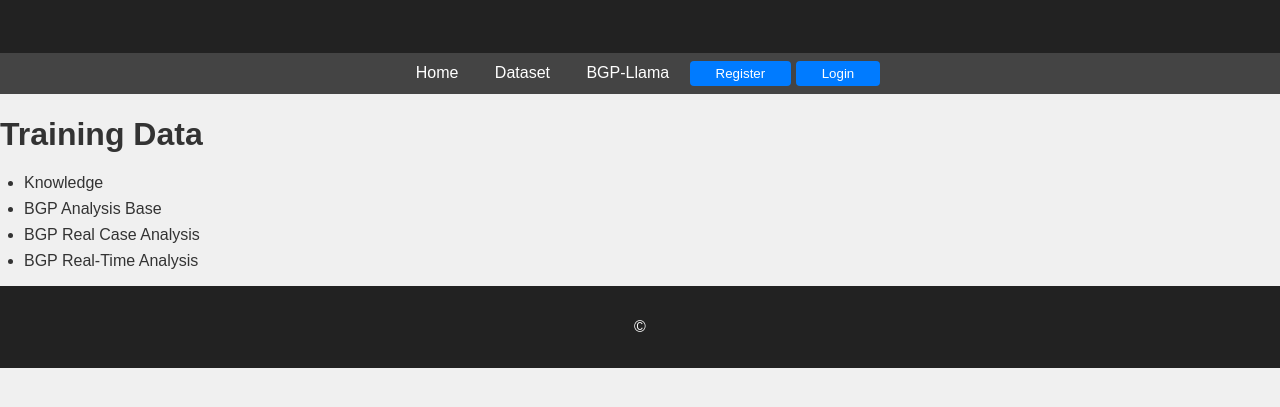
After one commit to hyonbokan/BGP-LLaMA-webservice, a Django app: page /app_1/dataset in a window 1280 px wide. The commit adds this page. Shown: the top 407 px of the page. Run offline with Django 4.2, Linux system fonts and the light colour scheme; some libraries are stand-ins or nearby versions.

Commit message:
dataset tab

```diff
--- a/app_1/urls.py
+++ b/app_1/urls.py
@@ -14,5 +14,6 @@ urlpatterns = [
     path('video_detail/<slug:slug>', views.VIDEO_DETAIL, name='video_detail'),
     path('playlist_detail/<slug:slug>', views.PLAYLIST_DETAIL, name='playlist_detail'),
     path('gallery',views.GALLERY,name='gallery'),
-    path('search',views.SEARCH,name='search')
+    path('search',views.SEARCH,name='search'),
+    path('dataset', views.DATASET, name='dataset'),
 ]
--- a/app_1/views.py
+++ b/app_1/views.py
@@ -43,8 +43,12 @@ def BOOK_DATA(request):
 
     return JsonResponse(books, safe=False)
 
+def DATASET(request):
+    titles = ['Knowledge', 'BGP Analysis Base', 'BGP Real Case Analysis', 'BGP Real-Time Analysis']
+    return render(request, 'dataset.html', {'titles': titles})
+
 def AI_GGML(request):
-    model_id = 'meta-llama/Llama-2-7b-chat-hf'
+    model_id = 'hyonbokan/BGP-LLaMA7-BGPStream-5k-cutoff-1024-max-2048'
     device = f'cuda:{cuda.current_device()}' if cuda.is_available() else 'cpu'
 
     # Need auth token for these
@@ -68,13 +72,11 @@ def AI_GGML(request):
 )
 
     # tokenizer.pad_token_id = (0)
-    tokenizer.pad_token = tokenizer.eos_token
-    tokenizer.padding_side = "right"
-
-    # model_path = "/media/kamal/DATA/huggingface/hub/llama-2-7b.ggmlv3.q8_0.bin"
+    # tokenizer.pad_token = tokenizer.eos_token
+    # tokenizer.padding_side = "right"
 
     # llm = Llama(model_path=model_path)
-    pipe = pipeline(task="text-generation", model=model, tokenizer=tokenizer, max_length=400)
+    pipe = pipeline(task="text-generation", model=model, tokenizer=tokenizer, max_length=724)
     llm = HuggingFacePipeline(pipeline=pipe)
 
     queries = Userquery.objects.all().order_by('id')[:5]
--- /dev/null
+++ b/templates/dataset.html
@@ -0,0 +1,11 @@
+<!-- your_new_template.html -->
+{% extends 'base.html' %}
+
+{% block content %}
+    <h1>Training Data</h1>
+    <ul>
+        {% for title in titles %}
+            <li>{{ title }}</li>
+        {% endfor %}
+    </ul>
+{% endblock %}
--- a/templates/header.html
+++ b/templates/header.html
@@ -1,10 +1,10 @@
 <nav>
   <a href="{% url 'home' %}">Home</a>
-    <a href="{% url 'app_index' %}">Dataset</a>
+    <a href="{% url 'dataset' %}">Dataset</a>
     <!-- <a href="{% url 'single' %}">Single_Page</a> -->
     <!-- <a href="{% url 'assy' %}">Assembled Page</a> -->
     <!-- <a href="{% url 'falconpg' %}">Falcon AI</a> -->
-    <a href="{% url 'aipage' %}">Llama-2</a>
+    <a href="{% url 'aipage' %}">BGP-Llama</a>
     {% if user.is_authenticated %}
       <a href="{% url 'gallery' %}">Gallery</a>
       <button class="btn-register"><a href="{% url 'logout' %}">Logout</a></button>
```
Also changed, not shown: templates/ai_page.html (+5 -5 lines).
